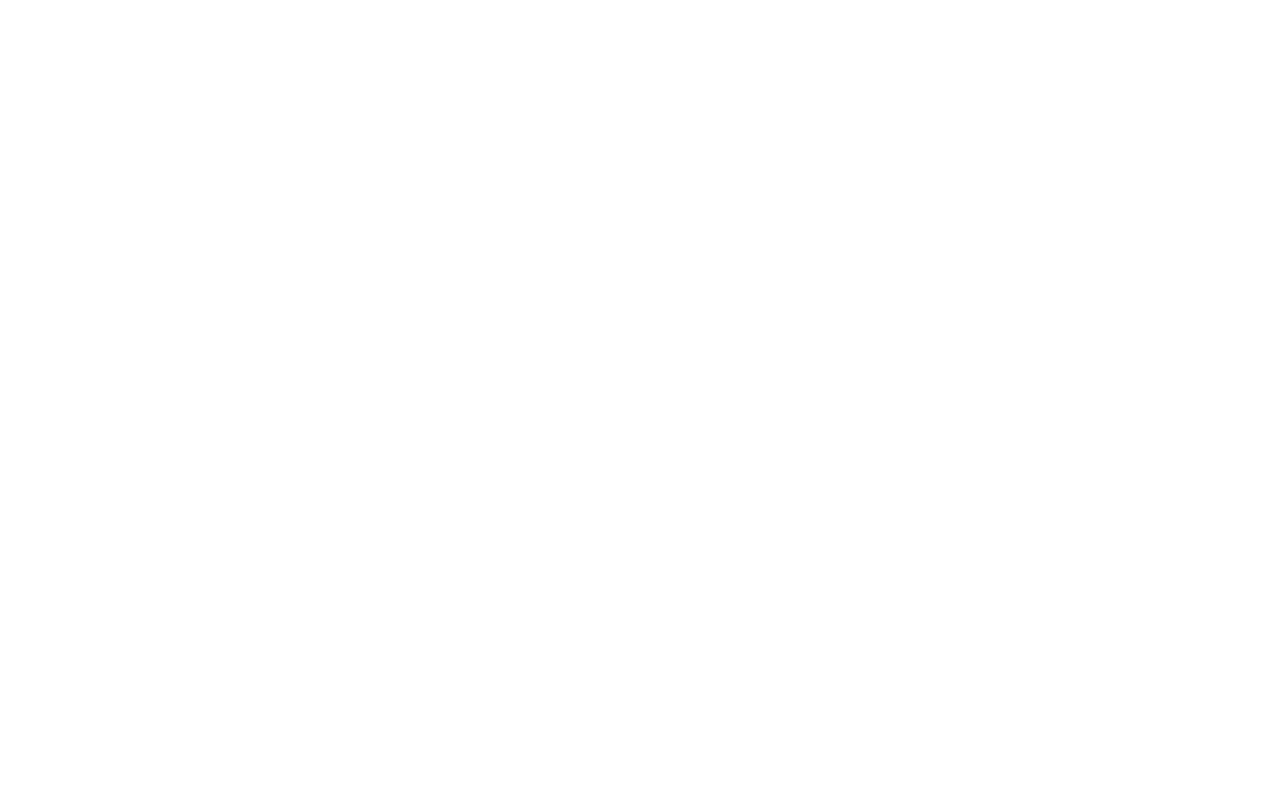
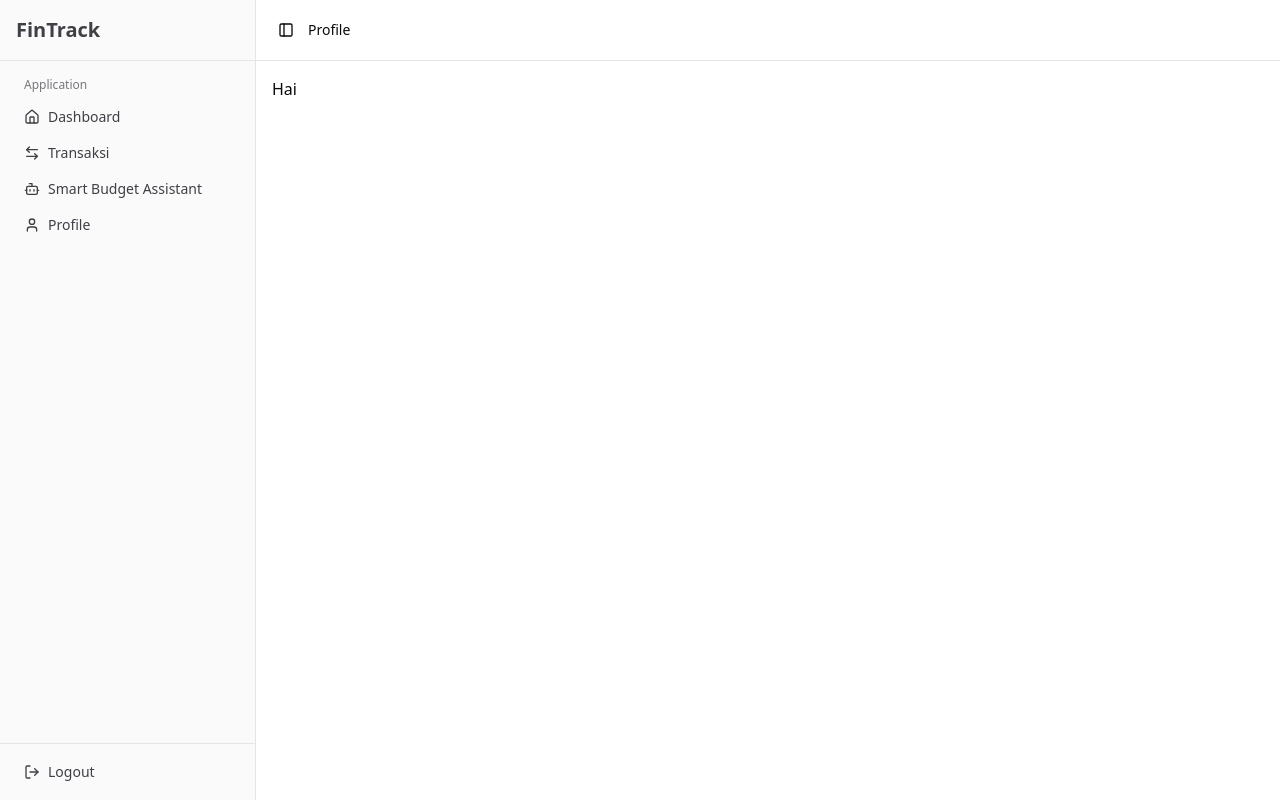
Before and after one commit to fauzanashshidiq/financial-tracker, a React (Vite) app in the folder frontend-vite/: page /profile in a window 1280 px wide. Before the commit this address had no page. Built offline with nearby package versions, Linux system fonts and the light colour scheme; sample sign-in values are in the browser's storage.

Commit message:
feat(profile): init page

```diff
--- a/frontend-vite/src/App.jsx
+++ b/frontend-vite/src/App.jsx
@@ -8,6 +8,7 @@
 import TambahTransaksi from "./pages/Tambahtransaksi";
 import SmartBudget from "./pages/SmartBudget";
 import HistortBudget from "./pages/HistoryBudget";
+import Profile from "./pages/Profile";
 
 function App() {
   return (
@@ -55,6 +56,14 @@
           </PrivateRoute>
         }
       />
+      <Route
+        path="/profile"
+        element={
+          <PrivateRoute>
+            <Profile />
+          </PrivateRoute>
+        }
+      />
     </Routes>
   );
 }
--- a/frontend-vite/src/components/AppSidebar.jsx
+++ b/frontend-vite/src/components/AppSidebar.jsx
@@ -1,6 +1,6 @@
 import React, { useEffect } from "react";
 import { Link } from "react-router-dom";
-import { Calendar, Home, Inbox, Search, LogOut } from "lucide-react";
+import { Home, LogOut, ArrowLeftRight, Bot, User } from "lucide-react";
 
 import {
   Sidebar,
@@ -19,9 +19,9 @@
 
 const items = [
   { title: "Dashboard", url: "/dashboard", icon: Home },
-  { title: "Transaksi", url: "/transaksi", icon: Inbox },
-  { title: "Smart Budget Assistant", url: "/budget", icon: Calendar },
-  { title: "Profile", url: "/profile", icon: Search },
+  { title: "Transaksi", url: "/transaksi", icon: ArrowLeftRight },
+  { title: "Smart Budget Assistant", url: "/budget", icon: Bot },
+  { title: "Profile", url: "/profile", icon: User },
 ];
 
 export function AppSidebar() {
@@ -41,7 +41,7 @@
         <h1 className="text-xl font-bold">FinTrack</h1>
       </SidebarHeader>
 
-      <SidebarContent>
+      <SidebarContent className="mx-2">
         <SidebarGroup>
           <SidebarGroupLabel>Application</SidebarGroupLabel>
           <SidebarGroupContent>
@@ -49,8 +49,13 @@
               {items.map((item) => (
                 <SidebarMenuItem key={item.title}>
                   <SidebarMenuButton asChild>
-                    <Link to={item.url}>
-                      <item.icon />
+                    <Link
+                      to={item.url}
+                      className={`flex items-center ${
+                        open ? "gap-2" : "justify-center"
+                      } w-full`}
+                    >
+                      <item.icon className={open ? "" : "mx-auto"} />
                       {open && <span>{item.title}</span>}
                     </Link>
                   </SidebarMenuButton>
--- a/frontend-vite/src/pages/HistoryBudget.jsx
+++ b/frontend-vite/src/pages/HistoryBudget.jsx
@@ -14,6 +14,7 @@
   AccordionTrigger,
   AccordionContent,
 } from "@/components/ui/accordion";
+import { Trash2 } from "lucide-react";
 
 export default function HistoryPage() {
   const [history, setHistory] = useState([]);
@@ -115,6 +116,7 @@
                     variant="destructive"
                     onClick={() => handleDelete(item.recommendation_id)}
                   >
+                    <Trash2 />
                     Hapus
                   </Button>
                 </div>
--- /dev/null
+++ b/frontend-vite/src/pages/Profile.jsx
@@ -0,0 +1,5 @@
+import { DashboardLayout } from "@/components/layouts/DashboardLayout";
+
+export default function Profile() {
+  return <DashboardLayout>Hai</DashboardLayout>;
+}
```
